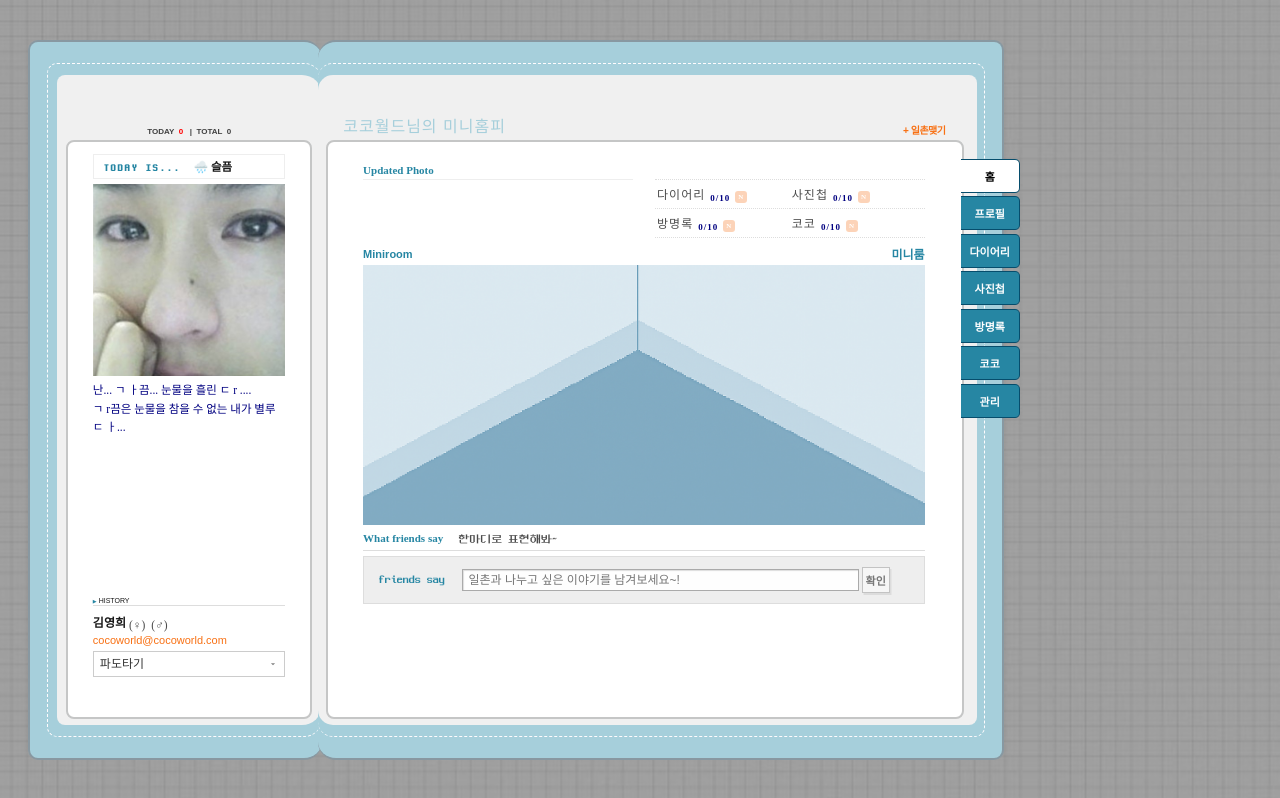
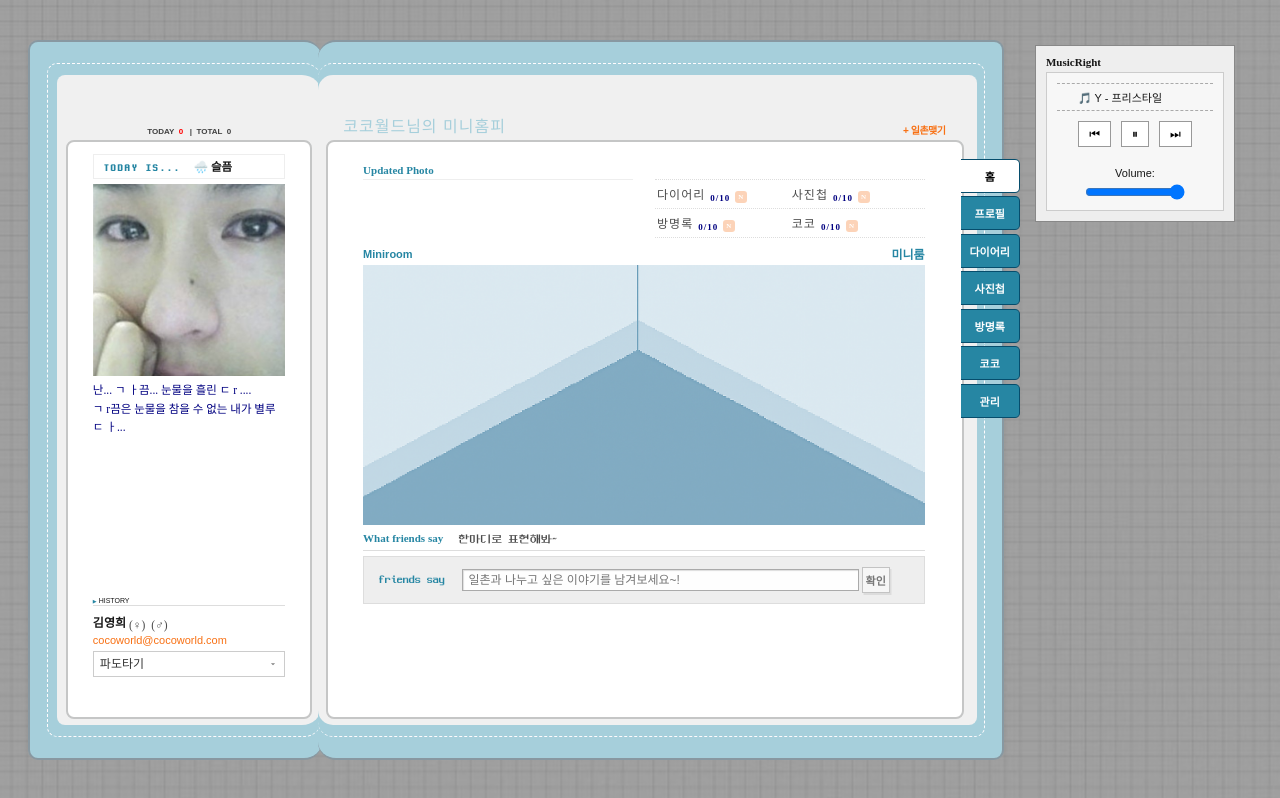
Before and after one commit to Team-COCOs/COCO_FrontEnd, a Next.js app: page /cocoworld in a window 1280 px wide. Built offline with nearby package versions, Linux system fonts and the light colour scheme; no server answers; a web font is replaced by a local one.

Commit message:
Feat: 미니홈피 음악 플레이어 update 1

```diff
--- /dev/null
+++ b/src/components/MiniHomePage/Home/HomeMusicRight/index.tsx
@@ -0,0 +1,96 @@
+import { HomeMusicRightStyled } from "./styled";
+import { useEffect, useRef, useState } from "react";
+
+const playlist = [
+  { title: "Y - 프리스타일", url: "/bgm/y-freestyle.mp3" },
+  { title: "12월 32일 - 별", url: "/bgm/12-32.mp3" },
+];
+
+const HomeMusicRight = () => {
+  const audioRef = useRef<HTMLAudioElement>(null);
+  const [currentTrack, setCurrentTrack] = useState(0);
+  const [isPlaying, setIsPlaying] = useState(true);
+  const [volume, setVolume] = useState(1); // 볼륨 상태 (1은 최대 볼륨)
+  const [hasPlayedOnce, setHasPlayedOnce] = useState(false);
+
+  useEffect(() => {
+    const audio = audioRef.current;
+    if (audio) {
+      if (isPlaying) {
+        audio.play();
+        setHasPlayedOnce(true);
+      } else {
+        audio.pause();
+      }
+    }
+  }, [isPlaying, currentTrack]);
+
+  const nextTrack = () => {
+    setCurrentTrack((prev) => (prev + 1) % playlist.length);
+  };
+
+  const prevTrack = () => {
+    setCurrentTrack((prev) => (prev === 0 ? playlist.length - 1 : prev - 1));
+  };
+
+  const handleVolumeChange = (e: React.ChangeEvent<HTMLInputElement>) => {
+    setVolume(Number(e.target.value));
+  };
+
+  return (
+    <HomeMusicRightStyled>
+      <div className="HomeMusicRight_wrap">
+        <div className="HomeMusicRightPlayer_wrap">
+          <div className="HomeMusicRight_number Gulim">MusicRight</div>
+          <div className="HomeMusicRight_player">
+            <audio
+              ref={audioRef}
+              src={playlist[currentTrack].url}
+              onEnded={nextTrack}
+              autoPlay
+            />
+            <div className="HomeMusicRight_title">
+              {playlist.length === 0 ? (
+                <div className="scroll-text no-music">
+                  🎵 음악을 등록하세요.
+                </div>
+              ) : !hasPlayedOnce ? (
+                <div className="scroll-text paused">⏸ 재생 중이지 않음</div>
+              ) : (
+                <div
+                  className={`scroll-text ${isPlaying ? "playing" : "paused"}`}
+                >
+                  🎵 {playlist[currentTrack].title}
+                </div>
+              )}
+            </div>
+
+            {/* 버튼들 */}
+            <div className="control-buttons">
+              <button onClick={prevTrack}>⏮</button>
+              <button onClick={() => setIsPlaying((p) => !p)}>
+                {isPlaying ? "⏸" : "▶"}
+              </button>
+              <button onClick={nextTrack}>⏭</button>
+            </div>
+            {/* 볼륨 조절 */}
+            <div className="volume-control">
+              <label htmlFor="volume">Volume:</label>
+              <input
+                type="range"
+                id="volume"
+                min="0"
+                max="1"
+                step="0.01"
+                value={volume}
+                onChange={handleVolumeChange}
+              />
+            </div>
+          </div>
+        </div>
+      </div>
+    </HomeMusicRightStyled>
+  );
+};
+
+export default HomeMusicRight;
--- /dev/null
+++ b/src/components/MiniHomePage/Home/HomeMusicRight/styled.ts
@@ -0,0 +1,94 @@
+import styled, { keyframes } from "styled-components";
+
+const scroll = keyframes`
+  0% {
+    transform: translateX(100%);
+  }
+  100% {
+    transform: translateX(-100%);
+  }
+`;
+
+export const HomeMusicRightStyled = styled.div`
+  .HomeMusicRight_wrap {
+    position: absolute;
+    right: 45px;
+    top: 45px;
+    background-color: #eee;
+    padding: 10px;
+    border: 1px solid #888;
+    width: 200px;
+    font-family: "굴림", "Gulim", sans-serif;
+    font-size: 11px;
+  }
+
+  .HomeMusicRight_number {
+    font-weight: bold;
+    margin-bottom: 4px;
+  }
+
+  .HomeMusicRight_player {
+    display: flex;
+    flex-direction: column;
+    align-items: center;
+    gap: 10px;
+    background-color: #f7f7f7;
+    padding: 10px;
+    border: 1px solid #ccc;
+    text-align: center;
+  }
+
+  .HomeMusicRight_title {
+    width: 100%;
+    overflow: hidden;
+    white-space: nowrap;
+    border-top: 1px dashed #aaa;
+    border-bottom: 1px dashed #aaa;
+    padding: 5px 0;
+  }
+
+  .scroll-text {
+    display: inline-block;
+    min-width: 100%;
+  }
+
+  .scroll-text.playing {
+    animation: ${scroll} 10s linear infinite;
+    animation-play-state: running;
+  }
+
+  .scroll-text.paused {
+    animation: ${scroll} 10s linear infinite;
+    animation-play-state: paused;
+  }
+
+  .scroll-text.no-music {
+    animation: none;
+    color: gray;
+  }
+
+  .control-buttons {
+    display: flex;
+    gap: 10px;
+    margin-bottom: 10px;
+  }
+
+  button {
+    font-size: 12px;
+    background-color: white;
+    border: 1px solid #999;
+    cursor: pointer;
+    padding: 5px 10px;
+  }
+
+  .volume-control {
+    display: flex;
+    flex-direction: column;
+    align-items: center;
+  }
+
+  .volume-control input {
+    width: 100px;
+    margin-top: 5px;
+  }
+`;
--- a/src/features/CocoWorld/index.tsx
+++ b/src/features/CocoWorld/index.tsx
@@ -6,6 +6,7 @@ import DiaryTitle from "../../components/MiniHomePage/Home/DiaryTitle";
 import HomeLeft from "../../components/MiniHomePage/Home/HomeLeft";
 import HomeRight from "../../components/MiniHomePage/Home/HomeRight";
 import HomeTab from "../../components/MiniHomePage/Home/HomeTab";
+import HomeMusicRight from "@/components/MiniHomePage/Home/HomeMusicRight";
 
 const CocoWorld = () => {
   // 탭 상태 관리
@@ -65,7 +66,9 @@ const CocoWorld = () => {
             </div>
           </div>
         </div>
-        <div className="CocoWorldPage_right"></div>
+        <div className="CocoWorldPage_right">
+          <HomeMusicRight />
+        </div>
       </div>
     </CocoWorldPageStyled>
   );
--- a/src/features/CocoWorld/styled.ts
+++ b/src/features/CocoWorld/styled.ts
@@ -170,6 +170,7 @@ export const CocoWorldPageStyled = styled.div`
   .CocoWorldPage_right {
     width: 13%;
     height: 100%;
+    position: relative;
   }
   // 홈 탭 - 오른쪽 부분에 relative 랑 absolute로 맞춤
   .CocoWorldPage_Tab_Wrap {
```
Also changed, not shown: 2 other files (tests, documents, lock files or other folders).
